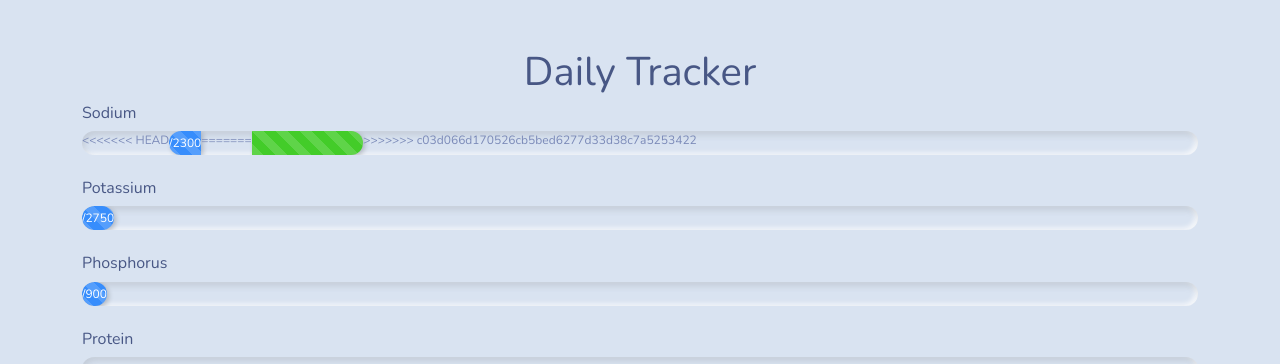
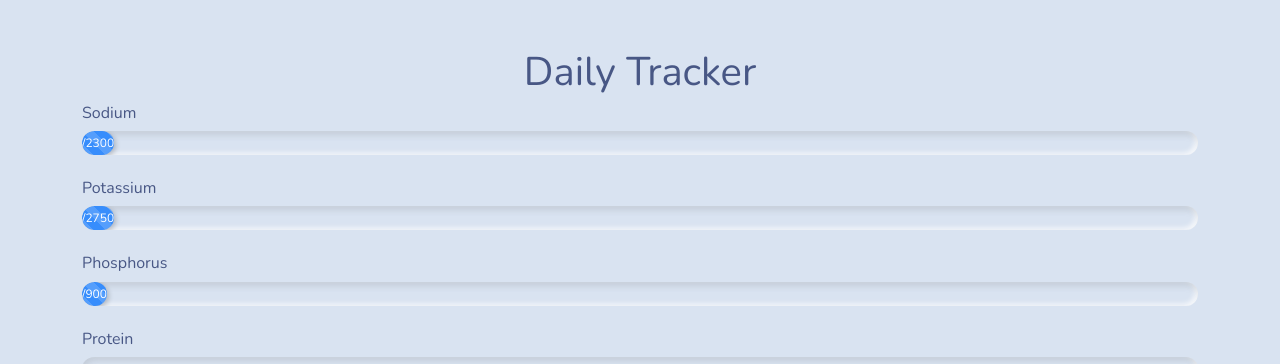
Before and after one commit to jolsen08/kidneycare, a Django app: template templates/dashboard/dashboard.html in a window 1280 px wide. Shown: the part 56-420 px from the top of the page. Run offline with Django 4.2, Linux system fonts and the light colour scheme; the template is opened without the code that fills it, so the values that code supplies are empty; some libraries are stand-ins or nearby versions.

Commit message:
big changes

```diff
--- a/templates/dashboard/dashboard.html
+++ b/templates/dashboard/dashboard.html
@@ -61,11 +61,7 @@
 
               <h6 style="text-align:left">Sodium</h6>
               <div class="progress">
-<<<<<<< HEAD
                 <div class="progress-bar progress-bar-striped {{sodcolor}}" role="progressbar" style="width:{{pctsod}}%;" aria-valuenow="{{totalsod}}" aria-valuemin="0" aria-valuemax="100">{{totalsod}}/2300</div>
-=======
-                <div class="progress-bar progress-bar-striped bg-success" role="progressbar" style="width: 10%;" aria-valuenow="25" aria-valuemin="0" aria-valuemax="100"></div>
->>>>>>> c03d066d170526cb5bed6277d33d38c7a5253422
               </div>
               <br>
 
```
